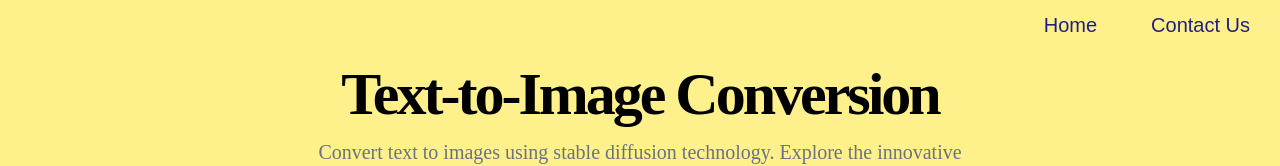
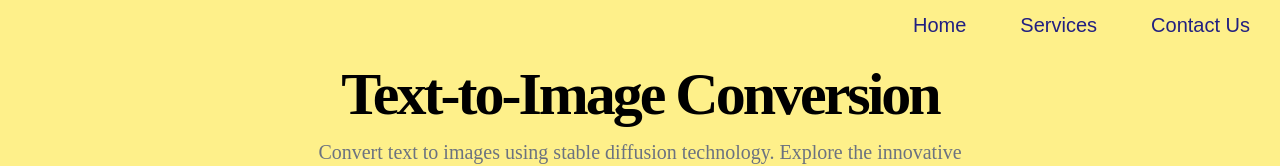
Before and after one commit to Roadmast/Text_to_img, a plain HTML site: page a.html in a window 1280 px wide. Shown: the top 166 px of the page. Drawn offline with Linux system fonts and the light colour scheme.

Commit message:
Update a.html

```diff
--- a/a.html
+++ b/a.html
@@ -9,6 +9,7 @@
 <body>
   <div class="navbar">
     <a href="index.html">Home</a>
+    <a href="s.html">Services</a>
     <a href="k.html">Contact Us</a>
 </div>
 <div class="w-full">
```
